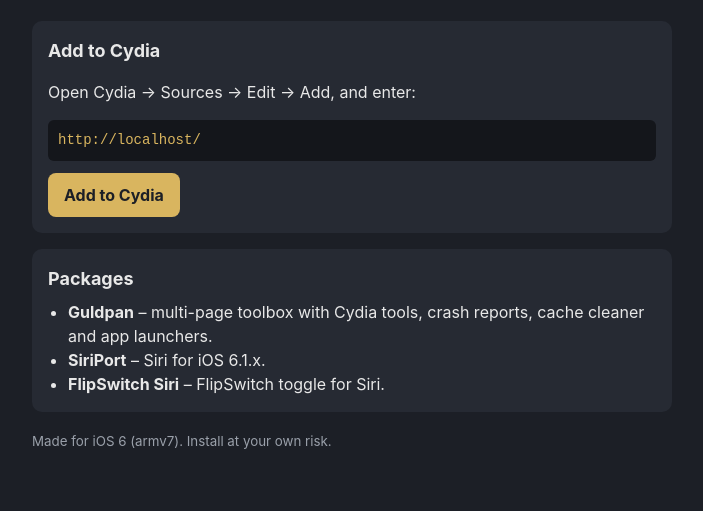
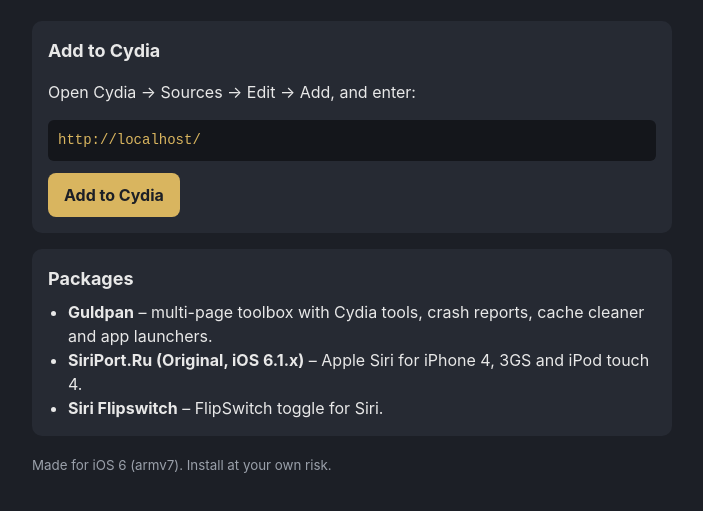
Before and after one commit to Skyly303/Golden-Repo2, a plain HTML site: page index.html in a window 1280 px wide. Shown: the part 97-608 px from the top of the page, without its empty margins (288-991 px from the left). Drawn offline with Linux system fonts and the light colour scheme.

Commit message:
Add files via upload

```diff
--- a/index.html
+++ b/index.html
@@ -33,8 +33,8 @@
     <h2>Packages</h2>
     <ul>
       <li><b>Guldpan</b> &ndash; multi-page toolbox with Cydia tools, crash reports, cache cleaner and app launchers.</li>
-      <li><b>SiriPort</b> &ndash; Siri for iOS 6.1.x.</li>
-      <li><b>FlipSwitch Siri</b> &ndash; FlipSwitch toggle for Siri.</li>
+      <li><b>SiriPort.Ru (Original, iOS 6.1.x)</b> &ndash; Apple Siri for iPhone 4, 3GS and iPod touch 4.</li>
+      <li><b>Siri Flipswitch</b> &ndash; FlipSwitch toggle for Siri.</li>
     </ul>
   </div>
 
```
Also changed, not shown: 2 other files.
